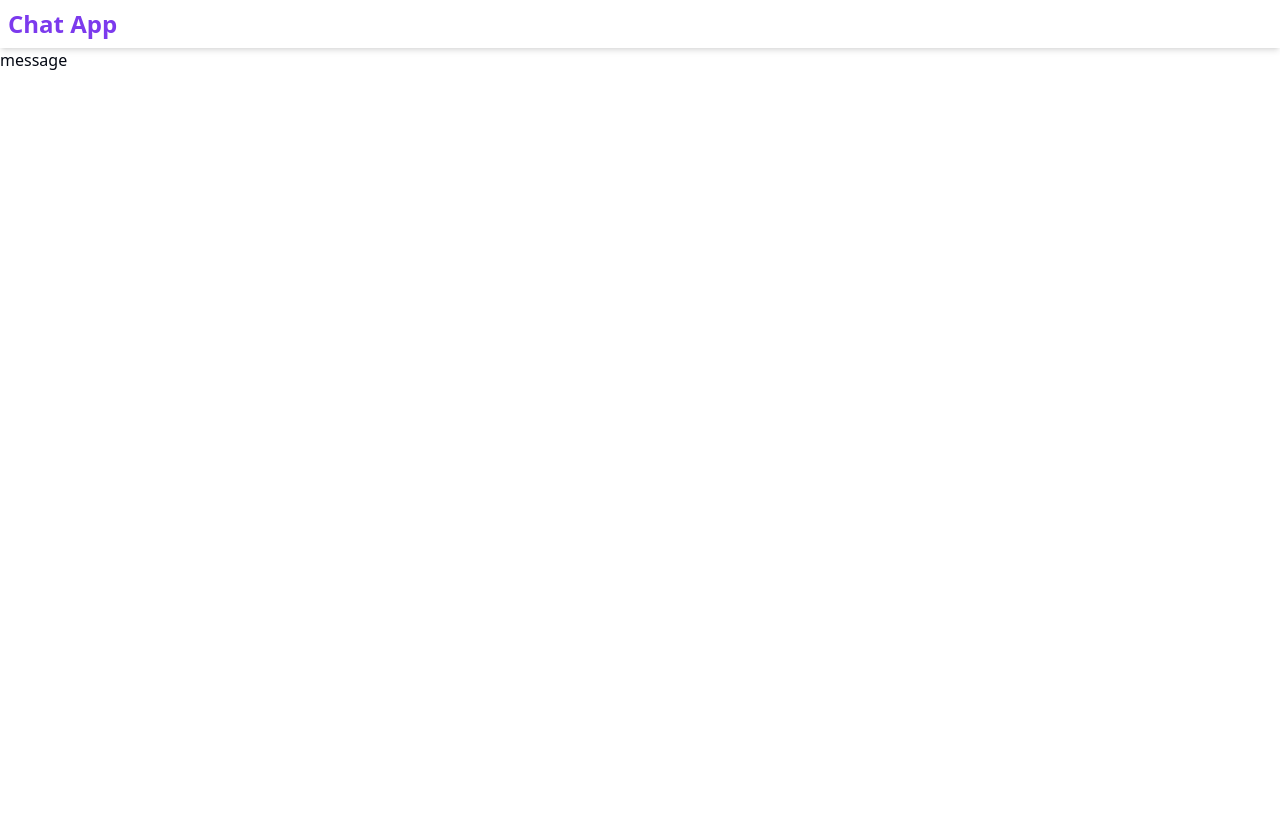
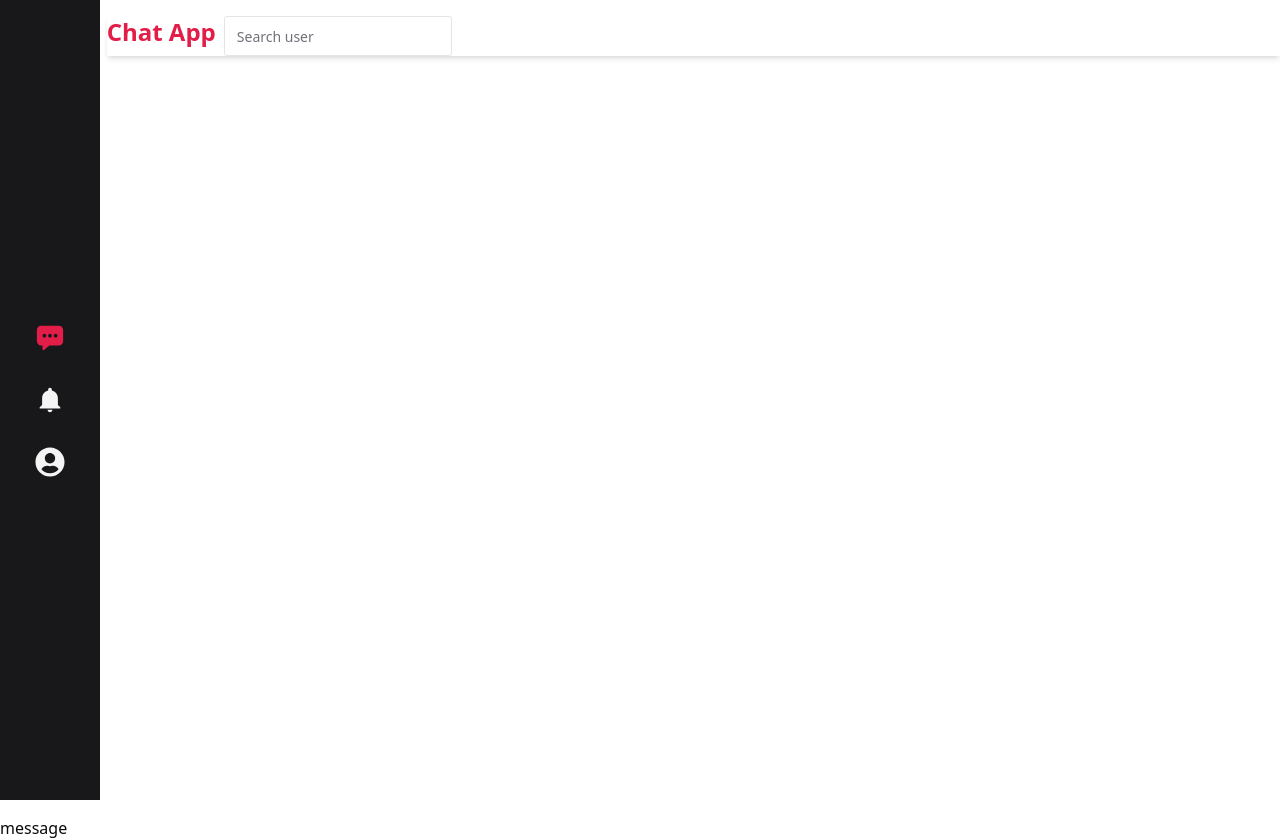
Before and after one commit to thebikashpokhrel/Real-Time-Chat-App, a React (Vite) app in the folder client/: page /message/1 in a window 1280 px wide. Before the commit the page ends 800 px from the top, so only its background shows below. Built offline with nearby package versions, Linux system fonts and the light colour scheme.

Commit message:
Started working on frontend again

```diff
--- a/client/package.json
+++ b/client/package.json
@@ -22,6 +22,7 @@
     "react": "^18.2.0",
     "react-dom": "^18.2.0",
     "react-hot-toast": "^2.4.1",
+    "react-icons": "^5.2.1",
     "react-router-dom": "^6.23.0",
     "sort-by": "^1.2.0",
     "tailwind-merge": "^2.3.0",
@@ -41,6 +42,7 @@
     "postcss": "^8.4.38",
     "tailwindcss": "^3.4.3",
     "typescript": "^5.2.2",
-    "vite": "^5.2.0"
+    "vite": "^5.2.0",
+    "vite-plugin-mkcert": "^1.10.1"
   }
 }
--- a/client/src/components/Navbar.tsx
+++ b/client/src/components/Navbar.tsx
@@ -1,7 +1,11 @@
+import { Input } from "@/components/ui/input";
 export default function Navbar() {
   return (
-    <div className="flex p-2 shadow-md">
-      <div className="mr-auto text-primary text-2xl font-bold">Chat App</div>
+    <div className="flex gap-2 shadow-md">
+      <div className="text-primary text-2xl font-bold">Chat App</div>
+      <div>
+        <Input placeholder="Search user" className="w-full" />
+      </div>
     </div>
   );
 }
--- /dev/null
+++ b/client/src/components/Sidebar.tsx
@@ -0,0 +1,25 @@
+import { IoChatboxEllipses } from "react-icons/io5";
+import { IoMdNotifications } from "react-icons/io";
+import { FaUserCircle } from "react-icons/fa";
+import { Link } from "react-router-dom";
+export default function Sidebar() {
+  return (
+    <div className="flex flex-col justify-center items-center bg-secondary-foreground h-[100vh] w-[100px] p-4 gap-8">
+      <div>
+        <Link to="/">
+          <IoChatboxEllipses className="text-3xl text-primary hover:text-primary transition-all" />
+        </Link>
+      </div>
+      <div>
+        <Link to="/">
+          <IoMdNotifications className="text-3xl text-secondary hover:text-primary transition-all" />
+        </Link>
+      </div>
+      <div>
+        <Link to="/">
+          <FaUserCircle className="text-3xl text-secondary hover:text-primary transition-all" />
+        </Link>
+      </div>
+    </div>
+  );
+}
--- a/client/src/index.css
+++ b/client/src/index.css
@@ -5,47 +5,47 @@
 @layer base {
   :root {
     --background: 0 0% 100%;
-    --foreground: 224 71.4% 4.1%;
+    --foreground: 240 10% 3.9%;
     --card: 0 0% 100%;
-    --card-foreground: 224 71.4% 4.1%;
+    --card-foreground: 240 10% 3.9%;
     --popover: 0 0% 100%;
-    --popover-foreground: 224 71.4% 4.1%;
-    --primary: 262.1 83.3% 57.8%;
-    --primary-foreground: 210 20% 98%;
-    --secondary: 220 14.3% 95.9%;
-    --secondary-foreground: 220.9 39.3% 11%;
-    --muted: 220 14.3% 95.9%;
-    --muted-foreground: 220 8.9% 46.1%;
-    --accent: 220 14.3% 95.9%;
-    --accent-foreground: 220.9 39.3% 11%;
+    --popover-foreground: 240 10% 3.9%;
+    --primary: 346.8 77.2% 49.8%;
+    --primary-foreground: 355.7 100% 97.3%;
+    --secondary: 240 4.8% 95.9%;
+    --secondary-foreground: 240 5.9% 10%;
+    --muted: 240 4.8% 95.9%;
+    --muted-foreground: 240 3.8% 46.1%;
+    --accent: 240 4.8% 95.9%;
+    --accent-foreground: 240 5.9% 10%;
     --destructive: 0 84.2% 60.2%;
-    --destructive-foreground: 210 20% 98%;
-    --border: 220 13% 91%;
-    --input: 220 13% 91%;
-    --ring: 262.1 83.3% 57.8%;
+    --destructive-foreground: 0 0% 98%;
+    --border: 240 5.9% 90%;
+    --input: 240 5.9% 90%;
+    --ring: 346.8 77.2% 49.8%;
     --radius: 0.3rem;
   }
 
   .dark {
-    --background: 224 71.4% 4.1%;
-    --foreground: 210 20% 98%;
-    --card: 224 71.4% 4.1%;
-    --card-foreground: 210 20% 98%;
-    --popover: 224 71.4% 4.1%;
-    --popover-foreground: 210 20% 98%;
-    --primary: 263.4 70% 50.4%;
-    --primary-foreground: 210 20% 98%;
-    --secondary: 215 27.9% 16.9%;
-    --secondary-foreground: 210 20% 98%;
-    --muted: 215 27.9% 16.9%;
-    --muted-foreground: 217.9 10.6% 64.9%;
-    --accent: 215 27.9% 16.9%;
-    --accent-foreground: 210 20% 98%;
+    --background: 20 14.3% 4.1%;
+    --foreground: 0 0% 95%;
+    --card: 24 9.8% 10%;
+    --card-foreground: 0 0% 95%;
+    --popover: 0 0% 9%;
+    --popover-foreground: 0 0% 95%;
+    --primary: 346.8 77.2% 49.8%;
+    --primary-foreground: 355.7 100% 97.3%;
+    --secondary: 240 3.7% 15.9%;
+    --secondary-foreground: 0 0% 98%;
+    --muted: 0 0% 15%;
+    --muted-foreground: 240 5% 64.9%;
+    --accent: 12 6.5% 15.1%;
+    --accent-foreground: 0 0% 98%;
     --destructive: 0 62.8% 30.6%;
-    --destructive-foreground: 210 20% 98%;
-    --border: 215 27.9% 16.9%;
-    --input: 215 27.9% 16.9%;
-    --ring: 263.4 70% 50.4%;
+    --destructive-foreground: 0 85.7% 97.3%;
+    --border: 240 3.7% 15.9%;
+    --input: 240 3.7% 15.9%;
+    --ring: 346.8 77.2% 49.8%;
   }
 }
 
--- a/client/src/routes/appRoutes/root.tsx
+++ b/client/src/routes/appRoutes/root.tsx
@@ -1,10 +1,16 @@
 import Navbar from "@/components/Navbar";
+import Sidebar from "@/components/Sidebar";
 import { Outlet } from "react-router-dom";
 
 export default function AppRoot() {
   return (
-    <div>
-      <Navbar />
+    <div className="grid grid-cols-12 gap-4">
+      <div className="col-start-2 col-span-12 mt-4">
+        <Navbar />
+      </div>
+      <div className="col-span-auto row-start-1">
+        <Sidebar />
+      </div>
       <Outlet />
     </div>
   );
--- a/client/src/routes/authRoutes/signin.tsx
+++ b/client/src/routes/authRoutes/signin.tsx
@@ -8,7 +8,7 @@ import {
 } from "@/components/ui/card";
 import { Input } from "@/components/ui/input";
 import { Label } from "@/components/ui/label";
-import { useState } from "react";
+import { useEffect, useState } from "react";
 import { Link, useNavigate } from "react-router-dom";
 import {
   SignInSchema,
@@ -18,6 +18,10 @@ import { useSignInMutation } from "@/services/auth.services";
 import toast, { Toaster } from "react-hot-toast";
 
 export function SignInPage() {
+  useEffect(() => {
+    console.log(document.cookie);
+  }, []);
+
   const [signInData, setSignInData] = useState<SignInType>({
     email: "",
     password: "",
@@ -25,7 +29,7 @@ export function SignInPage() {
 
   const navigate = useNavigate();
 
-  const { mutate } = useSignInMutation({
+  const { mutate: signInMutate } = useSignInMutation({
     sucessFn: (response) => {
       toast.dismiss();
       navigate("/");
@@ -44,7 +48,7 @@ export function SignInPage() {
       toast.dismiss();
       toast.error(errors[0].message);
     } else {
-      mutate(validatedSignInData.data as SignInType);
+      signInMutate(validatedSignInData.data as SignInType);
     }
   };
 
--- a/client/vite.config.ts
+++ b/client/vite.config.ts
@@ -1,13 +1,17 @@
 import path from "path";
 import react from "@vitejs/plugin-react";
 import { defineConfig } from "vite";
+import mkcert from "vite-plugin-mkcert";
 
 export default defineConfig({
-  plugins: [react()],
+  plugins: [react(), mkcert()],
   resolve: {
     alias: {
       "@": path.resolve(__dirname, "./src"),
     },
   },
-  server: {},
+  server: {
+    host: "localhost",
+    port: 5173,
+  },
 });
```
Also changed, not shown: 1 other file (tests, documents, lock files or other folders).
